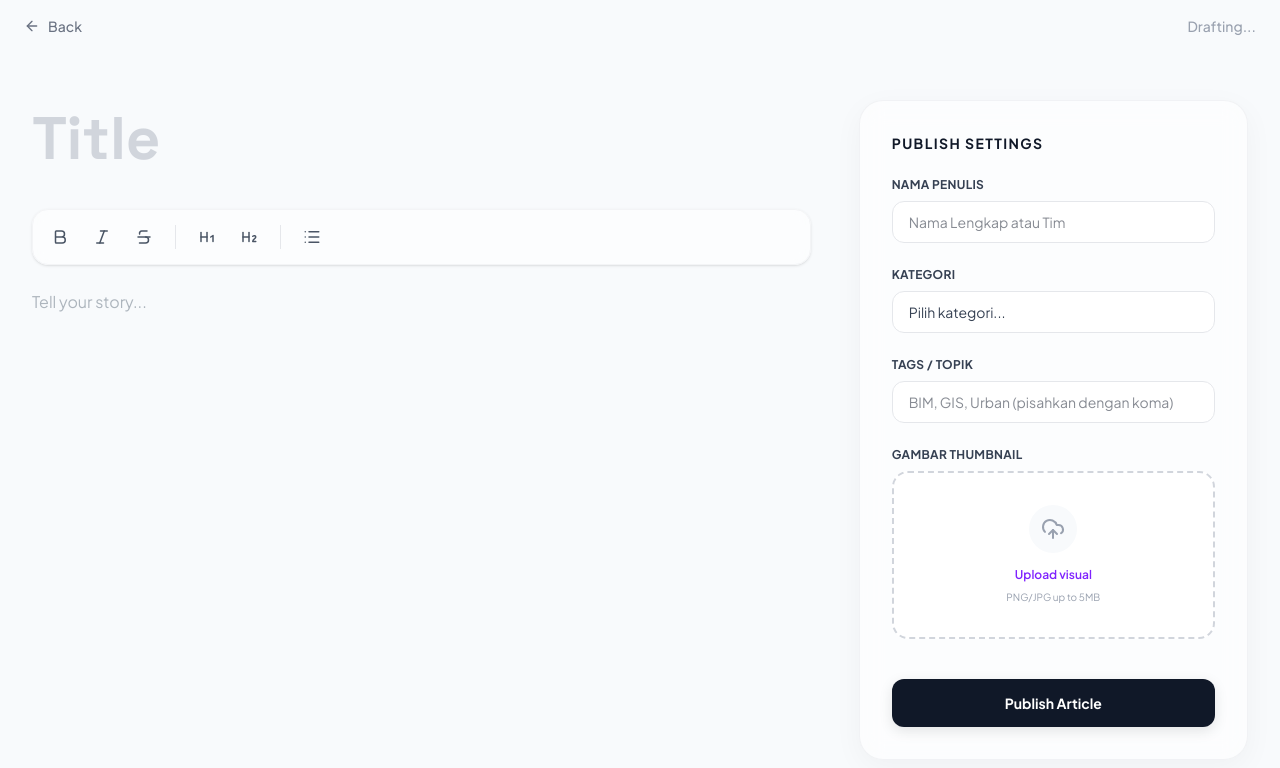
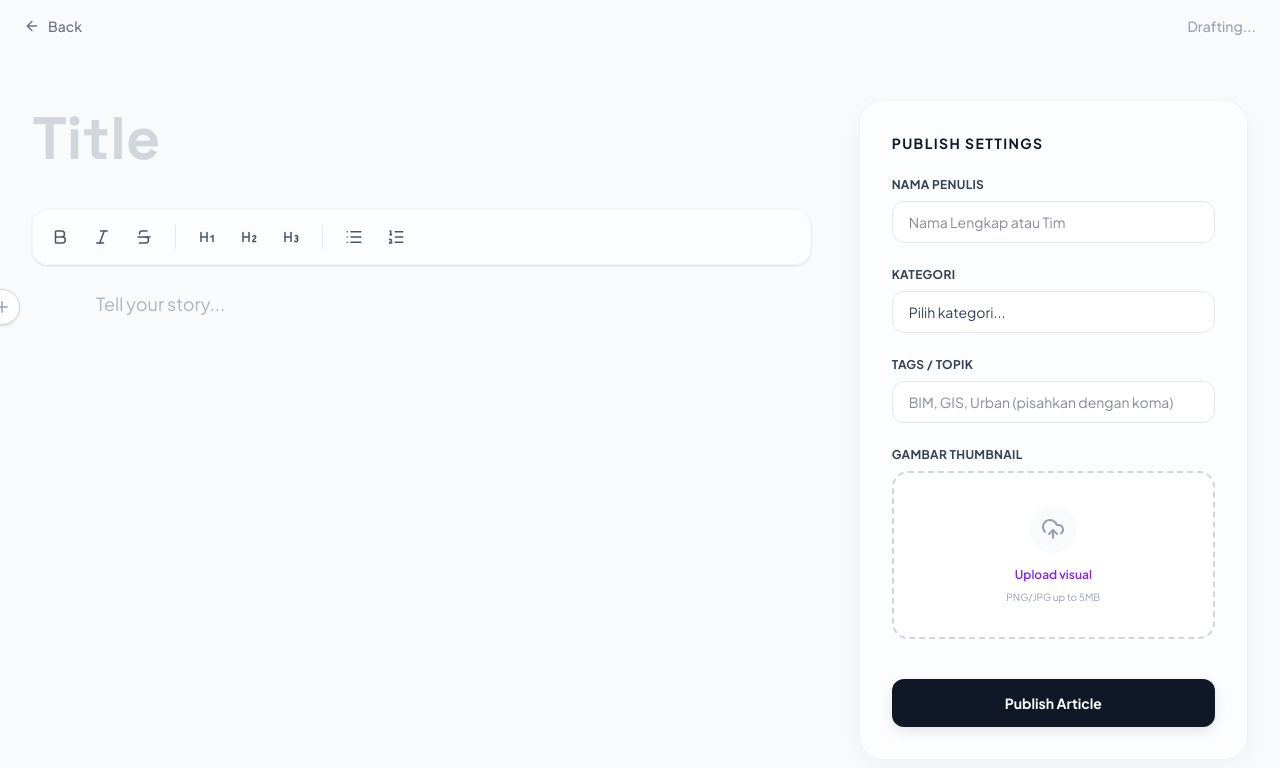
Before and after one commit to azmansidi834-create/urspatial, a Next.js app: page /articles/create in a window 1280 px wide. Shown: the top 768 px of the page. Built offline with nearby package versions, Linux system fonts and the light colour scheme.

Commit message:
feat: tambahkan plugin tailwind typography, ekstensi gambar, dan custom floating button medium-style pada editor

```diff
--- a/package.json
+++ b/package.json
@@ -11,6 +11,8 @@
   "dependencies": {
     "@supabase/ssr": "^0.12.4",
     "@supabase/supabase-js": "^2.112.0",
+    "@tailwindcss/typography": "^0.5.20",
+    "@tiptap/extension-image": "^3.29.2",
     "@tiptap/extension-placeholder": "^3.29.2",
     "@tiptap/pm": "^3.29.2",
     "@tiptap/react": "^3.29.2",
--- a/src/app/articles/create/page.tsx
+++ b/src/app/articles/create/page.tsx
@@ -1,10 +1,11 @@
 'use client';
 
-import React from 'react';
+import React, { useState, useEffect } from 'react';
 import Link from 'next/link';
 import { useEditor, EditorContent } from '@tiptap/react';
 import StarterKit from '@tiptap/starter-kit';
 import Placeholder from '@tiptap/extension-placeholder';
+import ImageExtension from '@tiptap/extension-image';
 import {
   ArrowLeft,
   Bold,
@@ -12,9 +13,89 @@ import {
   Strikethrough,
   Heading1,
   Heading2,
+  Heading3,
   List,
+  ListOrdered,
   UploadCloud,
+  Plus,
+  Camera
 } from 'lucide-react';
+
+const FloatingMediaButton = ({ editor }: { editor: any }) => {
+  const [position, setPosition] = useState<{ top: number; left: number } | null>(null);
+  const [isExpanded, setIsExpanded] = useState(false);
+
+  useEffect(() => {
+    if (!editor) return;
+
+    const updateMenu = () => {
+      const { selection } = editor.state;
+      const { $anchor } = selection;
+
+      const isParagraph = $anchor.parent.type.name === 'paragraph';
+      const isEmpty = $anchor.parent.textContent.length === 0;
+
+      if (isParagraph && isEmpty && selection.empty) {
+        const dom = editor.view.domAtPos($anchor.pos);
+        const element = dom.node instanceof HTMLElement ? dom.node : dom.node.parentElement;
+
+        if (element) {
+          // Calculate offset relative to the closest relative parent (the editor wrapper)
+          setPosition({ top: element.offsetTop, left: -48 });
+        }
+      } else {
+        setPosition(null);
+        setIsExpanded(false);
+      }
+    };
+
+    editor.on('transaction', updateMenu);
+    editor.on('focus', updateMenu);
+
+    // Initial check
+    setTimeout(updateMenu, 100);
+
+    return () => {
+      editor.off('transaction', updateMenu);
+      editor.off('focus', updateMenu);
+    };
+  }, [editor]);
+
+  if (!position) return null;
+
+  return (
+    <div
+      className="absolute flex items-center z-10 transition-all duration-200"
+      style={{ top: position.top, left: position.left }}
+    >
+      <button
+        onClick={() => setIsExpanded(!isExpanded)}
+        className={`w-9 h-9 rounded-full border border-gray-300 flex items-center justify-center text-gray-400 hover:text-gray-900 hover:border-gray-900 transition-all bg-white shadow-sm ${isExpanded ? 'rotate-45' : ''}`}
+        title="Add media"
+      >
+        <Plus size={18} />
+      </button>
+
+      {isExpanded && (
+        <div className="ml-2 flex space-x-1 bg-white shadow-md rounded-full px-2 py-1 border border-gray-100 animate-in fade-in slide-in-from-left-2">
+          <button
+            onClick={() => {
+              const url = window.prompt('Masukkan URL Gambar:');
+              if (url) {
+                editor.chain().focus().setImage({ src: url }).run();
+              }
+              setIsExpanded(false);
+            }}
+            className="p-2 rounded-full hover:bg-gray-100 text-gray-600 transition-colors"
+            title="Add Image"
+          >
+            <Camera size={18} />
+          </button>
+        </div>
+      )}
+    </div>
+  );
+};
 
 const MenuBar = ({ editor }: { editor: any }) => {
   if (!editor) {
@@ -22,7 +103,7 @@ const MenuBar = ({ editor }: { editor: any }) => {
   }
 
   return (
-    <div className="flex flex-wrap items-center gap-1 mb-6 bg-white/50 backdrop-blur border border-gray-100 p-2 rounded-2xl shadow-sm sticky top-24 z-10">
+    <div className="flex flex-wrap items-center gap-1 mb-6 bg-white/50 backdrop-blur border border-gray-100 p-2 rounded-2xl shadow-sm sticky top-24 z-20">
       <button
         onClick={() => editor.chain().focus().toggleBold().run()}
         className={`p-2.5 rounded-xl hover:bg-gray-100 transition-colors ${editor.isActive('bold') ? 'bg-gray-900 text-white hover:bg-gray-800' : 'text-gray-600'}`}
@@ -61,6 +142,13 @@ const MenuBar = ({ editor }: { editor: any }) => {
       >
         <Heading2 size={18} />
       </button>
+      <button
+        onClick={() => editor.chain().focus().toggleHeading({ level: 3 }).run()}
+        className={`p-2.5 rounded-xl hover:bg-gray-100 transition-colors ${editor.isActive('heading', { level: 3 }) ? 'bg-gray-900 text-white hover:bg-gray-800' : 'text-gray-600'}`}
+        title="Heading 3"
+      >
+        <Heading3 size={18} />
+      </button>
 
       <div className="w-px h-6 bg-gray-200 mx-2"></div>
 
@@ -70,6 +158,13 @@ const MenuBar = ({ editor }: { editor: any }) => {
         title="Bullet List"
       >
         <List size={18} />
+      </button>
+      <button
+        onClick={() => editor.chain().focus().toggleOrderedList().run()}
+        className={`p-2.5 rounded-xl hover:bg-gray-100 transition-colors ${editor.isActive('orderedList') ? 'bg-gray-900 text-white hover:bg-gray-800' : 'text-gray-600'}`}
+        title="Ordered List"
+      >
+        <ListOrdered size={18} />
       </button>
     </div>
   );
@@ -83,10 +178,11 @@ export default function CreateArticleDistractionFree() {
         placeholder: 'Tell your story...',
         emptyEditorClass: 'is-editor-empty',
       }),
+      ImageExtension,
     ],
     editorProps: {
       attributes: {
-        class: 'prose prose-lg prose-slate focus:outline-none max-w-none min-h-[500px] text-gray-800 leading-relaxed',
+        class: 'prose prose-lg prose-slate max-w-none focus:outline-none min-h-[500px] text-gray-800 leading-relaxed',
       },
     },
   });
@@ -118,9 +214,12 @@ export default function CreateArticleDistractionFree() {
               className="w-full text-5xl lg:text-6xl font-extrabold font-heading text-gray-900 bg-transparent border-none outline-none placeholder-gray-300 mb-8"
             />
 
+            {/* Toolbar */}
+            <MenuBar editor={editor} />
+
             {/* Tiptap Editor Container */}
-            <div className="relative">
-              <MenuBar editor={editor} />
+            <div className="relative pl-12 lg:pl-16">
+              <FloatingMediaButton editor={editor} />
               <EditorContent editor={editor} className="editor-container" />
             </div>
           </div>
--- a/src/app/globals.css
+++ b/src/app/globals.css
@@ -1,4 +1,5 @@
 @import "tailwindcss";
+@plugin "@tailwindcss/typography";
 
 :root {
   --background: #ffffff;
```
Also changed, not shown: 1 other file (tests, documents, lock files or other folders).
